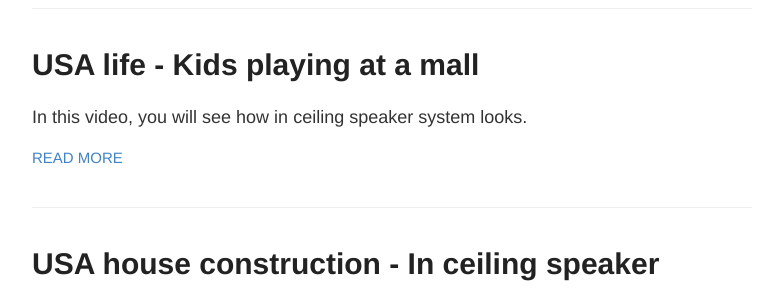
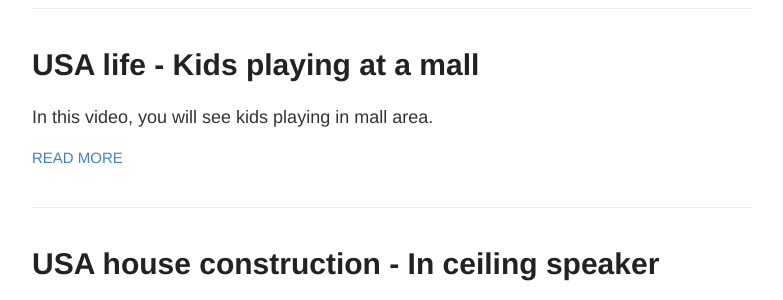
Before and after one commit to gbuk21/General, a Jekyll site: the page built from index.html, in a window 1280 px wide and 900 px high, scrolled down 615 px. Shown: the part 153-453 px from the top of the window, without its empty margins (248-1031 px from the left). Built offline with Jekyll 4.4.1, drawn with Linux system fonts in a browser that asks for light colours.

Commit message:
Update 2020-12-04-USA life - Kids playing at a mall pay area.md

```diff
--- a/split1/_posts/2020-12-04-USA life - Kids playing at a mall pay area.md
+++ b/split1/_posts/2020-12-04-USA life - Kids playing at a mall pay area.md
@@ -4,7 +4,7 @@ title: USA life - Kids playing at a mall
 youtubeId: wTi9RFCHcig
 ---
 
-In this video, you will see how in ceiling speaker system looks.
+In this video, you will see kids playing in mall area.
 
 
 
```
